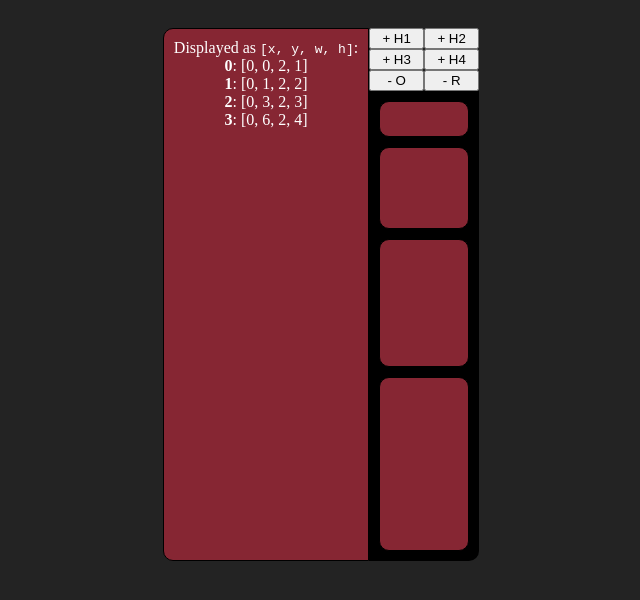
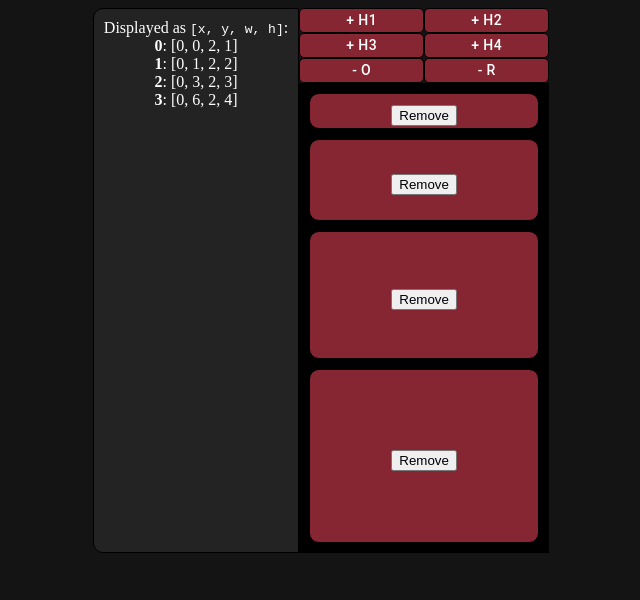
Before and after one commit to Roy1213/All-React-Projects-MC, a React (Create React App) app: page / in a window 1280 px wide. Shown: the top 600 px of the page, without its empty margins (319-959 px from the left). Built offline with nearby package versions, Linux system fonts and the light colour scheme.

Commit message:
Added scrollbar and element removeability.

```diff
--- a/src/Scrollbar.css
+++ b/src/Scrollbar.css
@@ -3,10 +3,14 @@
 }
 ::-webkit-scrollbar-thumb {
     border-radius: 10px;
-    background: rgb(134, 38, 51);
+    background: linear-gradient(white, rgb(134, 38, 51));
 }
 ::-webkit-scrollbar-thumb:vertical:hover{
-    background: rgb(149, 53, 66);
+    background: white;
+}
+::-webkit-scrollbar-track{
+    /* background: black;
+    border-radius: 10px; */
 }
 /* Menu.menu {
     background:rgb(134, 38, 51)
--- a/src/ShowcaseLayout.js
+++ b/src/ShowcaseLayout.js
@@ -3,11 +3,15 @@ import PropTypes from "prop-types";
 import _ from "lodash";
 import { Responsive, WidthProvider } from "react-grid-layout";
 import './example-styles.css';
+import './Scrollbar.css';
+import Button from '@mui/material/Button';
 import { ViewColumn } from "@mui/icons-material";
 const ResponsiveReactGridLayout = WidthProvider(Responsive);
 
 var heights = [1, 2, 3, 4]
-let containerWidth = 110
+let containerWidth = 250
+let containerHeight = 700
+let buttonArrayHeight = 75
 
 export default class ShowcaseLayout extends React.Component {
   constructor(props) {
@@ -25,11 +29,23 @@ export default class ShowcaseLayout extends React.Component {
     this.onNewLayout = this.onNewLayout.bind(this);
   }
 
+  static setState() {
+    super.setState()
+  }
+
   componentDidMount() {
     this.setState({ mounted: true });
   }
 
-  generateDOM() {
+  static removeAtIndex(index, showcaseLayout) {
+    heights.splice(index, 1)
+    generateLayout()
+    showcaseLayout.setState({
+      layouts: { lg: generateLayout() }
+    });
+  }
+
+  generateDOM(showcaseLayout) {
     return _.map(this.state.layouts.lg, function(l, i) {
       return (
         <div key={i} className={l.static ? "static" : ""}>
@@ -41,7 +57,10 @@ export default class ShowcaseLayout extends React.Component {
               Static - {i}
             </span>
           ) : (
-            <span className="text">{}</span>
+            <span className="text">
+              <button onClick={() => ShowcaseLayout.removeAtIndex(i, showcaseLayout)}>Remove</button>
+            </span>
+
           )}
         </div>
       );
@@ -80,9 +99,28 @@ export default class ShowcaseLayout extends React.Component {
     });
   }
 
+  onDragStop = () => {
+    console.log("howdy hello world")
+    //this.setState({ isDragging: false, height: 10 });
+
+  };
+
+  dragging = () => {
+    console.log("howdy world")
+  }
+
+  buttonStyle = {
+    minWidth: containerWidth / 2,
+    height: buttonArrayHeight / 3,
+    backgroundColor: 'rgb(134, 38, 51)',
+    border: '1px solid black',
+    color: 'white',
+    borderRadius: '5px'
+  }
+
   render() {
     return (
-      <div style={{margin:'auto', width: containerWidth}}>
+      <div style={{width: containerWidth, maxHeight: containerHeight}}>
         {/* <div>
           Current Breakpoint: {this.state.currentBreakpoint} ({
             this.props.cols[this.state.currentBreakpoint]
@@ -94,21 +132,21 @@ export default class ShowcaseLayout extends React.Component {
           {_.capitalize(this.state.compactType) || "No Compaction"}
         </div> */}
 
-        <div style={{borderTopRightRadius: '10px'}}>
+        <div style={{borderTopRightRadius: '10px', height: buttonArrayHeight}}>
         <div style={{display: 'flex',
         justifyContent: 'center'}}>
-          <button onClick={() => this.onNewLayout(1)} style={{minWidth: containerWidth / 2}}>+ H1</button>
-          <button onClick={() => this.onNewLayout(2)} style={{minWidth: containerWidth / 2}}>+ H2</button>
+          <Button onClick={() => this.onNewLayout(1)} style={this.buttonStyle}>+ H1</Button>
+          <Button onClick={() => this.onNewLayout(2)} style={this.buttonStyle}>+ H2</Button>
         </div>
         <div style={{display: 'flex',
         justifyContent: 'center'}}>
-          <button onClick={() => this.onNewLayout(3)} style={{minWidth: containerWidth / 2}}>+ H3</button>
-          <button onClick={() => this.onNewLayout(4)} style={{minWidth: containerWidth / 2}}>+ H4</button>
+          <Button onClick={() => this.onNewLayout(3)} style={this.buttonStyle}>+ H3</Button>
+          <Button onClick={() => this.onNewLayout(4)} style={this.buttonStyle}>+ H4</Button>
         </div>
         <div style={{display: 'flex',
         justifyContent: 'center'}}>
-          <button onClick={() => this.onNewLayout(-1)} style={{minWidth: containerWidth / 2}}>- O</button>
-          <button onClick={() => this.onNewLayout(-2)} style={{minWidth: containerWidth / 2}}>- R</button>
+          <Button onClick={() => this.onNewLayout(-1)} style={this.buttonStyle}>- O</Button>
+          <Button onClick={() => this.onNewLayout(-2)} style={this.buttonStyle}>- R</Button>
         </div>
         </div>
 
@@ -116,12 +154,14 @@ export default class ShowcaseLayout extends React.Component {
         {/* <button onClick={this.onCompactTypeChange}>
           Change Compaction Type
         </button> */}
-        <div>
+        <div style={{maxHeight: containerHeight - buttonArrayHeight, overflowX: 'hidden', overflowY: 'auto'}}>
         <ResponsiveReactGridLayout
           {...this.props}
           layouts={this.state.layouts}
           onBreakpointChange={this.onBreakpointChange}
           onLayoutChange={this.onLayoutChange}
+          //onDrag={this.dragging}
+          onDragStop={this.onDragStop}
           // WidthProvider option
           measureBeforeMount={false}
           // I like to have it animate on mount. If you don't, delete `useCSSTransforms` (it's default `true`)
@@ -129,8 +169,9 @@ export default class ShowcaseLayout extends React.Component {
           useCSSTransforms={this.state.mounted}
           compactType={this.state.compactType}
           preventCollision={!this.state.compactType}
+          // style={{width: containerWidth / 2}}
         >
-          {this.generateDOM()}
+          {this.generateDOM(this)}
         </ResponsiveReactGridLayout>
         </div>
       </div>
--- a/src/example-styles.css
+++ b/src/example-styles.css
@@ -11,8 +11,8 @@
 
 
 body {
-    background: rgb(35, 35, 35);
-    padding: 20px;
+    background: rgb(20, 20, 20);
+    /* padding: 20px; */
     overflow: scroll;
     color: white;
   }
@@ -21,10 +21,10 @@ body {
   }
   .react-grid-layout {
     background: black;
-    border-bottom-right-radius: 10px;
+    /* border-bottom-right-radius: 10px; */
   }
   .layoutJSON {
-    background: rgb(134, 38, 51);
+    background: rgb(35, 35, 35);
     border: 1px solid black;
     /* margin-top: 10px; */
     padding: 10px;
--- a/src/index.js
+++ b/src/index.js
@@ -47,13 +47,13 @@ class ExampleLayout extends React.Component {
   render() {
     return (
       <div style={{display: 'flex',
-        justifyContent: 'center'}}>
-        <div className="layoutJSON">
+        justifyContent: 'center', /*overflow: 'hidden'*/ maxHeight: 700, }}>
+        <div className="layoutJSON" style={{overflowY: 'auto'}}>
           Displayed as <code>[x, y, w, h]</code>:
           <div className="columns">{this.stringifyLayout()}</div>
         </div>
-        <div>
-          <ShowcaseLayout onLayoutChange={this.onLayoutChange} />
+        <div /*style={{overflowY: 'auto'}}*/>
+          <ShowcaseLayout onLayoutChange={this.onLayoutChange}/>
         </div>
       </div>
     );
```
